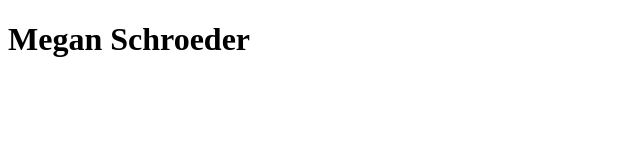
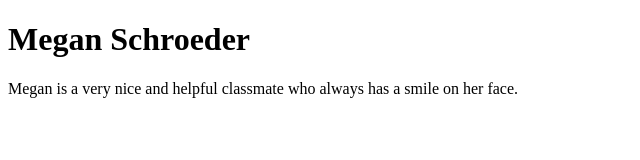
Before and after one commit to SpencerFolsom/practice-assignment, a plain HTML site: page Index.html in a window 1280 px wide. Shown: the whole page, without its empty margins (0-640 px from the left). Drawn offline with Linux system fonts and the light colour scheme.

Commit message:
added a compliment

```diff
--- a/Index.html
+++ b/Index.html
@@ -8,6 +8,6 @@
 </head>
 <body>
     <h1>Megan Schroeder</h1>
-
+    <p>Megan is a very nice and helpful classmate who always has a smile on her face.</p>
 </body>
 </html>
```
